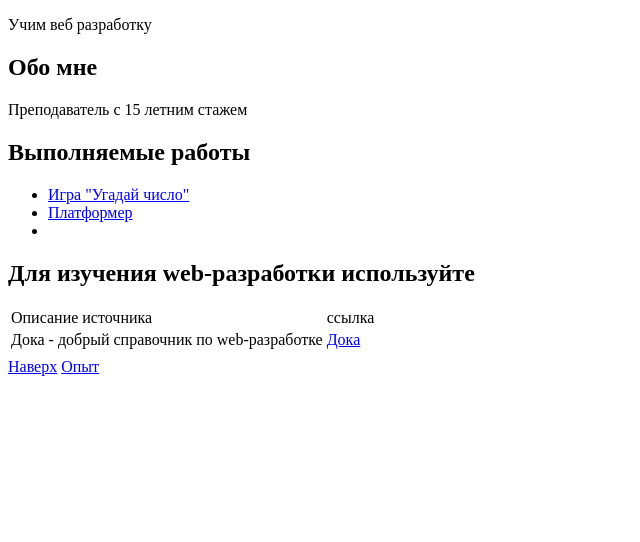
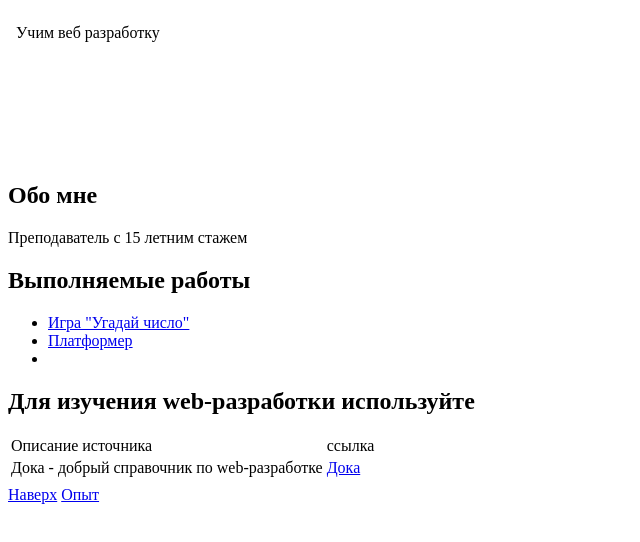
Before and after one commit to dennik03/dennik03.github.io, a plain HTML site: page index.html in a window 1280 px wide. Shown: the whole page, without its empty margins (0-640 px from the left). Drawn offline with nearby package versions, Linux system fonts and the light colour scheme; files that its build step writes are made by us from their sources.

Commit message:
добавил хедер из внешнего файла

```diff
--- a/index.html
+++ b/index.html
@@ -8,7 +8,8 @@
 </head>
 
 <body>
-    <!--#include virtual="header.html" -->
+    <!-- Пример внедрения заголовка -->
+<object type="text/html" data="header.html"></object>
 
     <!--*******************-->
     <main>
```
